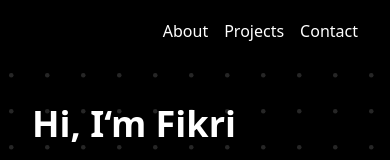
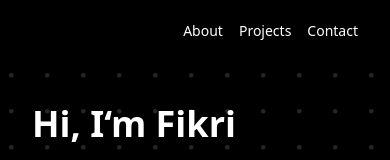
Before and after one commit to fikrianggara/porto, a Next.js app: page / in a window 390 px wide. Shown: the top 160 px of the page. Built offline with nearby package versions, Linux system fonts and the light colour scheme.

Commit message:
fix navbar font size

```diff
--- a/src/components/navbar.tsx
+++ b/src/components/navbar.tsx
@@ -6,19 +6,28 @@ const Navbar = () => {
     <div className="sticky top-0 z-30 text-white w-full justify-end backdrop-blur md:backdrop-blur-none">
       <ul className="flex space-x-4 text-sm items-center justify-end h-8 p-8 md:w-[20rem] place-self-end">
         <li className="flex-1">
-          <Link href="/#hero" className="flex flex-col group text-base">
+          <Link
+            href="/#hero"
+            className="flex flex-col group text-sm md:text-base"
+          >
             About{" "}
             <span className="w-0 group-hover:w-3/4 duration-300 ease-in-out h-0.5 bg-green-500"></span>
           </Link>
         </li>
         <li className="flex-1">
-          <Link href="/#project" className="flex flex-col group text-base">
+          <Link
+            href="/#project"
+            className="flex flex-col group text-sm md:text-base"
+          >
             Projects{" "}
             <span className="w-0 group-hover:w-3/4 duration-300 ease-in-out h-0.5 bg-green-500 "></span>
           </Link>
         </li>
         <li className="flex-1">
-          <Link href="/#contact" className="flex flex-col group text-base">
+          <Link
+            href="/#contact"
+            className="flex flex-col group text-sm md:text-base"
+          >
             Contact{" "}
             <span className="w-0 group-hover:w-3/4 duration-300 ease-in-out h-0.5 bg-green-500"></span>
           </Link>
```
